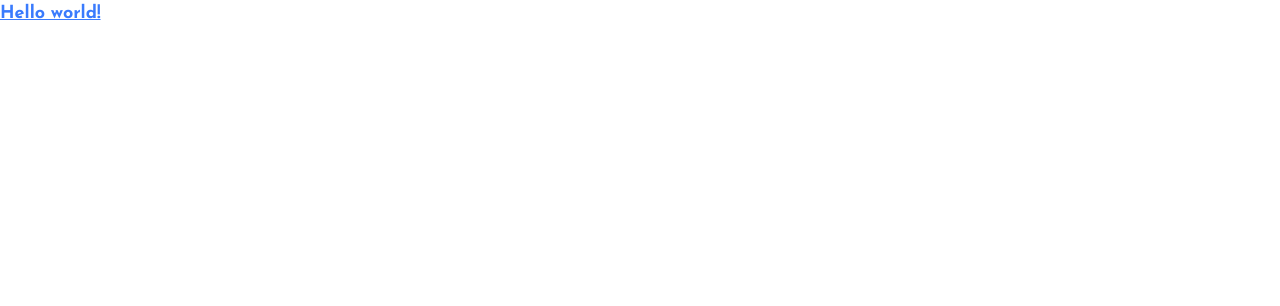
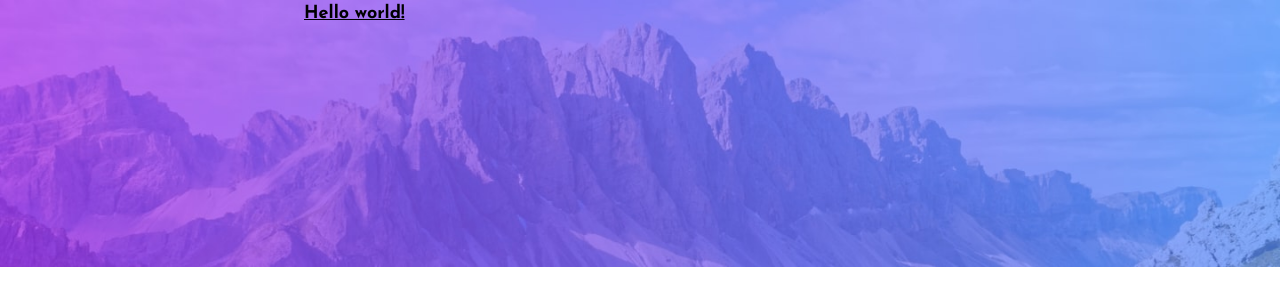
Before and after one commit to theaussie86/angular-todo-list, an Angular app: page / in a window 1280 px wide. Shown: the top 306 px of the page. Built offline with nearby package versions, Linux system fonts and the light colour scheme.

Commit message:
add banner + setup dark mode

```diff
--- a/src/app/app.component.html
+++ b/src/app/app.component.html
@@ -1,3 +1,9 @@
-<p class="font-bold underline text-brightBlue">
-  Hello world!
-</p>
+<div [ngClass]="{'dark': mode === 'dark'}">
+
+  <img [src]="mode === 'light' ? 'bg-desktop-light.jpg':'bg-desktop-dark.jpg'" alt="light background" class="w-full absolute -z-10" />
+  <div class="sm:max-w-2xl mx-auto">
+    <p class="font-bold underline dark:text-white">
+      Hello world!
+    </p>
+  </div>
+</div>
--- a/src/app/app.component.ts
+++ b/src/app/app.component.ts
@@ -1,13 +1,16 @@
-import { Component } from '@angular/core';
-import { RouterOutlet } from '@angular/router';
+import { Component } from "@angular/core";
+import { RouterOutlet } from "@angular/router";
+import { AppModule } from "./app.module";
+import { CommonModule } from "@angular/common";
 
 @Component({
-  selector: 'app-root',
+  selector: "app-root",
   standalone: true,
-  imports: [RouterOutlet],
-  templateUrl: './app.component.html',
-  styleUrl: './app.component.css'
+  imports: [RouterOutlet, CommonModule],
+  templateUrl: "./app.component.html",
+  styleUrl: "./app.component.css",
 })
 export class AppComponent {
-  title = 'nhd-todo-list';
+  title = "NHD Todo List";
+  mode: "light" | "dark" = "light";
 }
--- a/src/index.html
+++ b/src/index.html
@@ -2,7 +2,7 @@
 <html lang="en">
 <head>
   <meta charset="utf-8">
-  <title>NhdTodoList</title>
+  <title>NHD Todo List</title>
   <base href="/">
   <meta name="viewport" content="width=device-width, initial-scale=1">
   <link rel="icon" type="image/x-icon" href="favicon.ico">
--- a/tailwind.config.js
+++ b/tailwind.config.js
@@ -3,6 +3,7 @@ const defaultTheme = require("tailwindcss/defaultTheme");
 /** @type {import('tailwindcss').Config} */
 module.exports = {
   content: ["./src/**/*.{html,ts}"],
+  darkMode: "selector",
   theme: {
     fontSize: {
       base: "18px",
```
Also changed, not shown: src/app/app.module.ts (added, +10 -0 lines).
